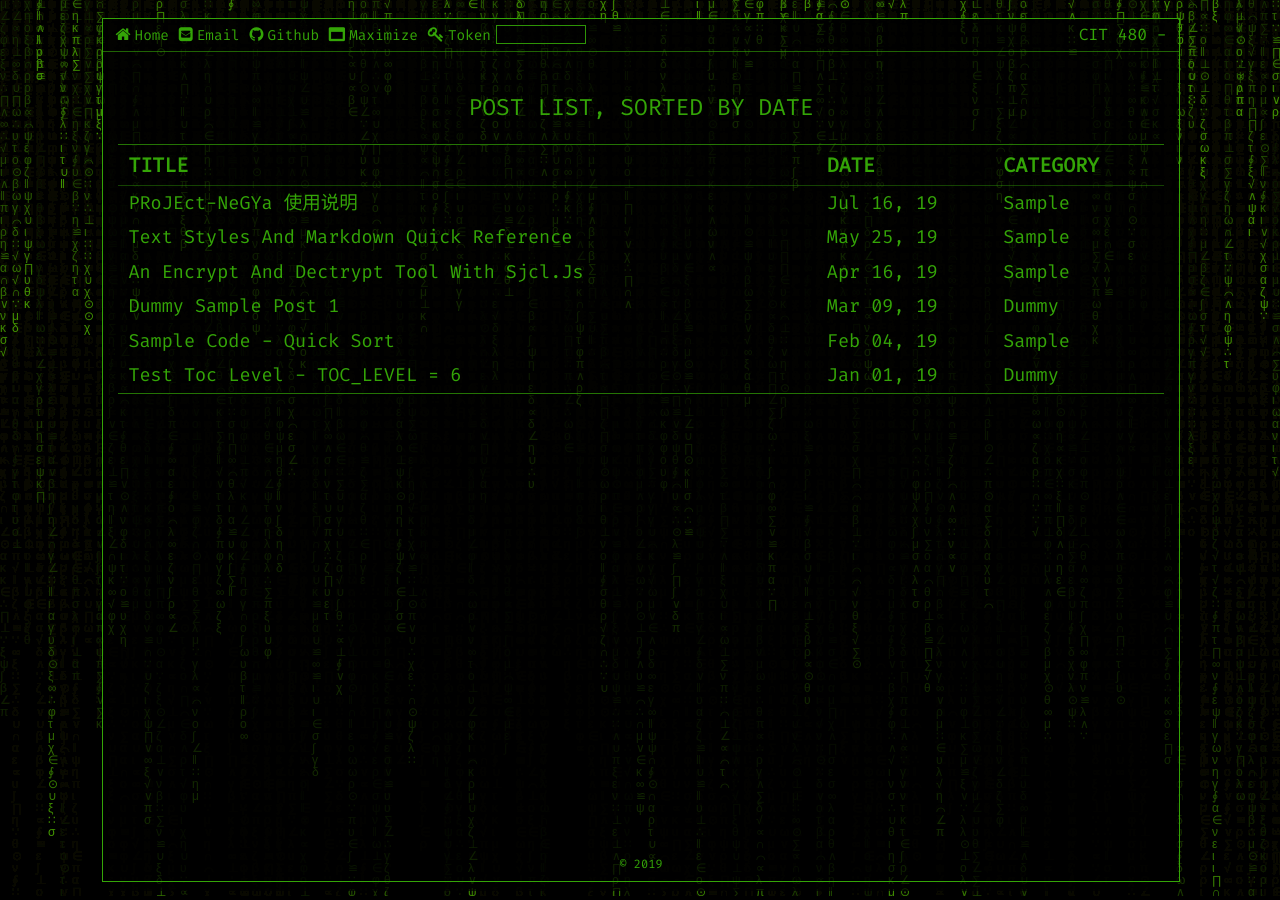
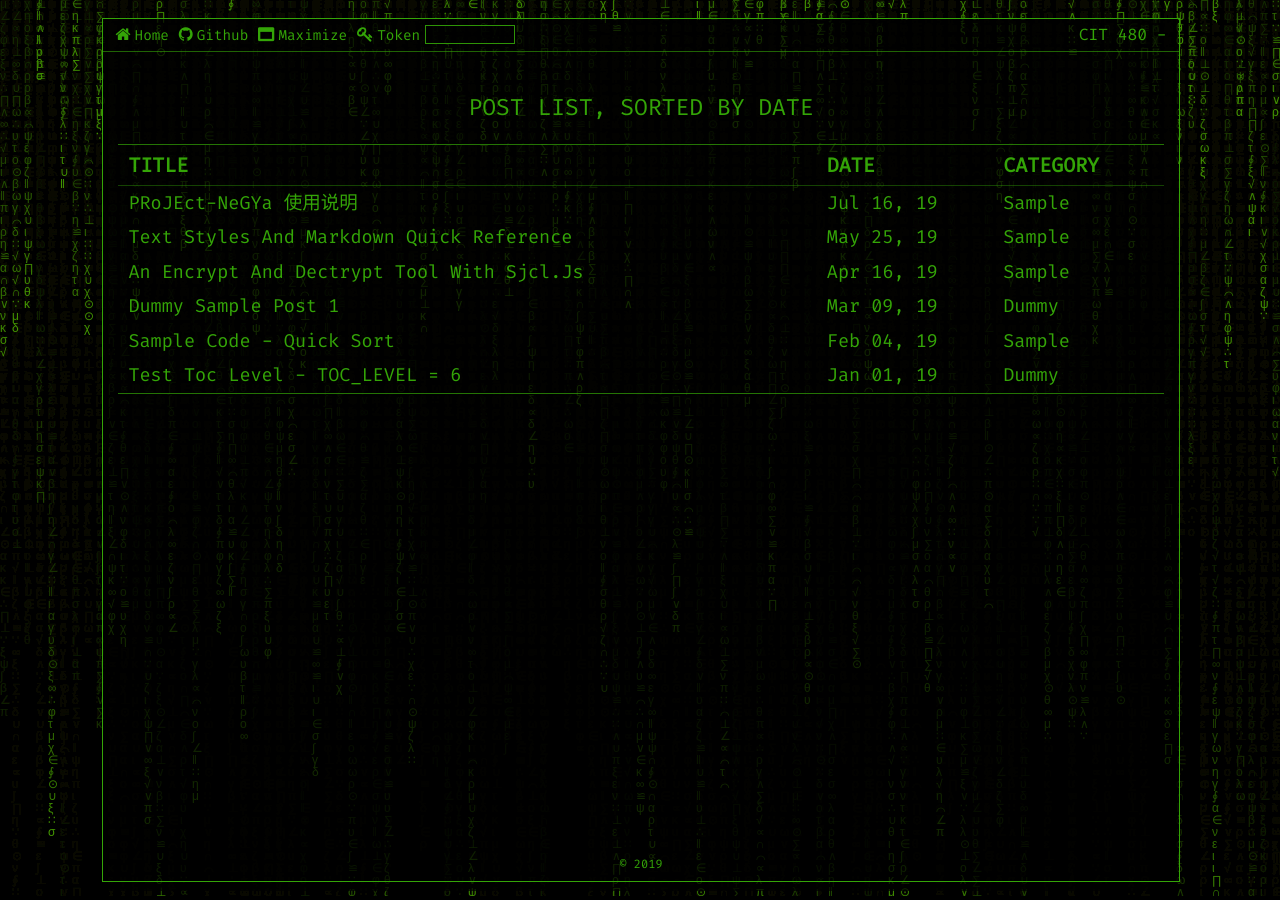
Before and after one commit to dsr88068/dsr88068.github.io, a Jekyll site: the page built from pages/index.md, in a window 1280 px wide. Built offline with Jekyll 4.4.1, drawn with Linux system fonts in a browser that asks for light colours.

Commit message:
Update header.html

```diff
--- a/_includes/header.html
+++ b/_includes/header.html
@@ -15,15 +15,7 @@
                     </a>
                 {% endif %}
                 <!-- email -->
-                {% if site.email != ""%}
-                    <a class="header_btn" href="mailto://{{ site.email }}">
-                        <i class="fa fa-envelope-square">
-                            {% if page.btn_text != false %}
-                                <p class="btn_text">Email</p>
-                            {% endif %}
-                        </i>
-                    </a>
-                {% endif %}
+
                 <!-- github -->
                 {% if site.github != "" %}
                     <a class="header_btn" href="https://github.com/{{ site.github }}">
```
